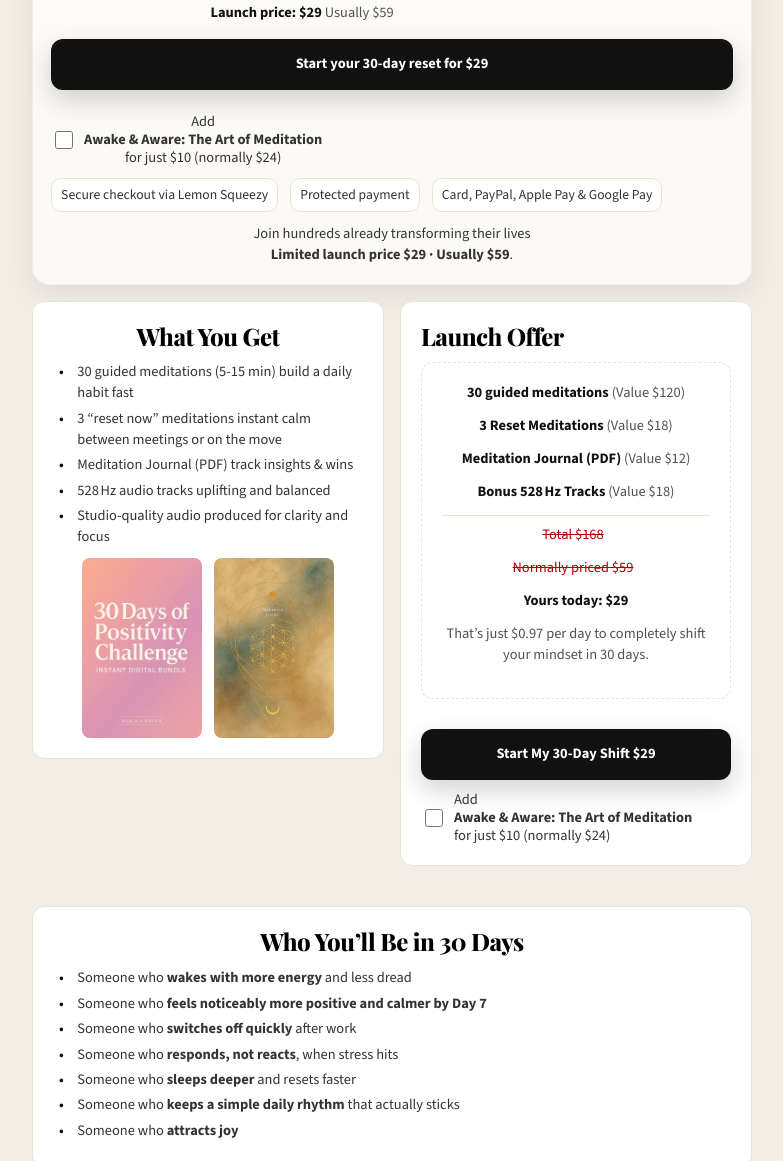
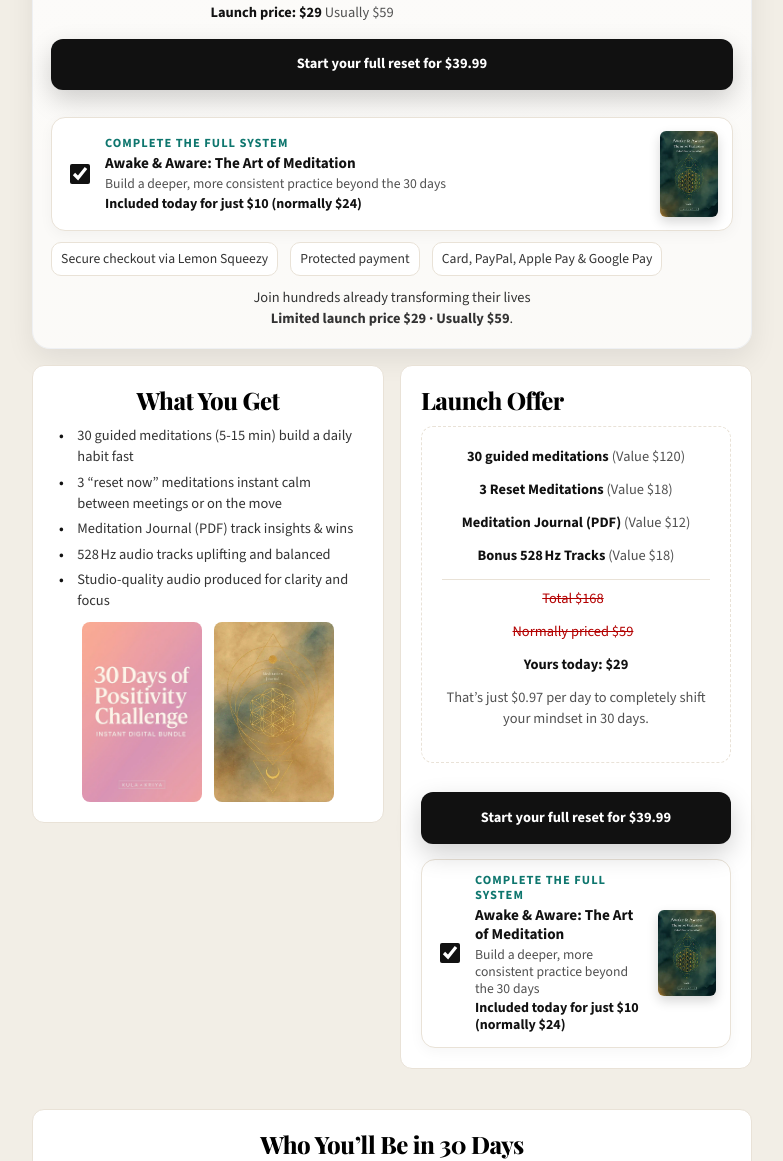
Before and after one commit to KulaKriya/positivitybundle, a website: page index.html in a window 1280 px wide. Shown: the part 518-1679 px from the top of the page, without its empty margins (248-1031 px from the left). Drawn offline with nearby package versions, Linux system fonts and the light colour scheme.

Commit message:
Add files via upload

```diff
--- a/index.html
+++ b/index.html
@@ -196,11 +196,36 @@
 
 
   /* Order bump */
-  .bump{margin:.4rem 0 0}
-  .bump-label{display:flex;align-items:center;justify-content:flex-start;gap:8px;font-size:.95rem;color:#333;cursor:pointer}
-  .bump input{width:18px;height:18px}
-  .bump-text{display:flex;flex-direction:column;line-height:1.25;}
-  .bump-line{display:block;}
+  .bump{margin:.65rem 0 0}
+  .bump-card{
+    display:block;
+    width:100%;
+    background:#fff;
+    border:1px solid var(--border);
+    border-radius:14px;
+    padding:13px 14px;
+    cursor:pointer;
+    box-shadow:0 4px 14px rgba(0,0,0,.04);
+    transition:border-color 160ms ease, box-shadow 160ms ease, transform 160ms ease;
+  }
+  .bump-card:hover{border-color:#111;box-shadow:0 8px 22px rgba(0,0,0,.08);transform:translateY(-1px)}
+  .bump-inner{display:flex;align-items:center;gap:12px}
+  .bump-card input{width:20px;height:20px;flex:0 0 auto;accent-color:#111}
+  .bump-content{display:flex;align-items:center;justify-content:space-between;gap:14px;flex:1;text-align:left}
+  .bump-text{display:flex;flex-direction:column;line-height:1.22;gap:3px;flex:1}
+  .bump-kicker{font-size:.82rem;text-transform:uppercase;letter-spacing:.08em;color:#0e766e;font-weight:800}
+  .bump-title{font-size:1rem;font-weight:900;color:#111}
+  .bump-outcome{font-size:.9rem;color:#515151}
+  .bump-price{font-size:.92rem;color:#111;font-weight:700}
+  .bump-image{width:58px;height:auto;border-radius:6px;box-shadow:0 5px 12px rgba(0,0,0,.16);transition:transform 160ms ease}
+  .bump-card:hover .bump-image{transform:scale(1.04)}
+  @media (max-width:600px){
+    .bump-card{padding:12px}
+    .bump-content{gap:10px}
+    .bump-image{width:50px}
+    .bump-title{font-size:.96rem}
+    .bump-outcome,.bump-price{font-size:.86rem}
+  }
 
 </style>
 
@@ -278,13 +303,19 @@ fbq('track', 'PageView');
     <div class="cta-row">
       <a href="https://kulakriya.lemonsqueezy.com/checkout/buy/647e8d2b-5ab5-4406-9932-d46ea765312d" class="cta js-checkout" id="cta-hero" data-base-url="https://kulakriya.lemonsqueezy.com/checkout/buy/647e8d2b-5ab5-4406-9932-d46ea765312d" data-bundle-url="https://kulakriya.lemonsqueezy.com/checkout/buy/228651ba-482d-45f4-9e67-570840f5c3f4" aria-label="Start your 30-day reset for $29">Start your 30-day reset for $29</a>
 <div class="bump">
-  <label class="bump-label">
-    <input type="checkbox" id="bump-hero">
-    <span class="bump-text">
-      <span class="bump-line">Add</span>
-      <span class="bump-line"><strong>Awake &amp; Aware: The Art of Meditation</strong></span>
-      <span class="bump-line">for just $10 (normally $24)</span>
-    </span>
+  <label class="bump-card">
+    <div class="bump-inner">
+      <input type="checkbox" id="bump-hero" checked>
+      <div class="bump-content">
+        <div class="bump-text">
+          <span class="bump-kicker">Complete the full system</span>
+          <span class="bump-title">Awake &amp; Aware: The Art of Meditation</span>
+          <span class="bump-outcome">Build a deeper, more consistent practice beyond the 30 days</span>
+          <span class="bump-price">Included today for just $10 (normally $24)</span>
+        </div>
+        <img src="awake_aware.webp" alt="Awake &amp; Aware book" class="bump-image">
+      </div>
+    </div>
   </label>
 </div>
       <div style="display:flex;gap:12px;flex-wrap:wrap;align-items:center">
@@ -329,13 +360,19 @@ fbq('track', 'PageView');
       </div>
       <a href="https://kulakriya.lemonsqueezy.com/checkout/buy/647e8d2b-5ab5-4406-9932-d46ea765312d" class="cta js-checkout" id="cta-mid" data-base-url="https://kulakriya.lemonsqueezy.com/checkout/buy/647e8d2b-5ab5-4406-9932-d46ea765312d" data-bundle-url="https://kulakriya.lemonsqueezy.com/checkout/buy/228651ba-482d-45f4-9e67-570840f5c3f4">Start My 30-Day Shift $29</a>
 <div class="bump">
-  <label class="bump-label">
-    <input type="checkbox" id="bump-mid">
-    <span class="bump-text">
-      <span class="bump-line">Add</span>
-      <span class="bump-line"><strong>Awake &amp; Aware: The Art of Meditation</strong></span>
-      <span class="bump-line">for just $10 (normally $24)</span>
-    </span>
+  <label class="bump-card">
+    <div class="bump-inner">
+      <input type="checkbox" id="bump-mid" checked>
+      <div class="bump-content">
+        <div class="bump-text">
+          <span class="bump-kicker">Complete the full system</span>
+          <span class="bump-title">Awake &amp; Aware: The Art of Meditation</span>
+          <span class="bump-outcome">Build a deeper, more consistent practice beyond the 30 days</span>
+          <span class="bump-price">Included today for just $10 (normally $24)</span>
+        </div>
+        <img src="awake_aware.webp" alt="Awake &amp; Aware book" class="bump-image">
+      </div>
+    </div>
   </label>
 </div>
     </div>
@@ -440,13 +477,19 @@ fbq('track', 'PageView');
 </div>
       <a href="https://kulakriya.lemonsqueezy.com/checkout/buy/647e8d2b-5ab5-4406-9932-d46ea765312d" class="cta js-checkout" id="cta-after-guarantee" data-base-url="https://kulakriya.lemonsqueezy.com/checkout/buy/647e8d2b-5ab5-4406-9932-d46ea765312d" data-bundle-url="https://kulakriya.lemonsqueezy.com/checkout/buy/228651ba-482d-45f4-9e67-570840f5c3f4">Start My 30-Day Shift $29</a>
 <div class="bump">
-  <label class="bump-label">
-    <input type="checkbox" id="bump-after">
-    <span class="bump-text">
-      <span class="bump-line">Add</span>
-      <span class="bump-line"><strong>Awake &amp; Aware: The Art of Meditation</strong></span>
-      <span class="bump-line">for just $10 (normally $24)</span>
-    </span>
+  <label class="bump-card">
+    <div class="bump-inner">
+      <input type="checkbox" id="bump-after" checked>
+      <div class="bump-content">
+        <div class="bump-text">
+          <span class="bump-kicker">Complete the full system</span>
+          <span class="bump-title">Awake &amp; Aware: The Art of Meditation</span>
+          <span class="bump-outcome">Build a deeper, more consistent practice beyond the 30 days</span>
+          <span class="bump-price">Included today for just $10 (normally $24)</span>
+        </div>
+        <img src="awake_aware.webp" alt="Awake &amp; Aware book" class="bump-image">
+      </div>
+    </div>
   </label>
 </div>
     </div>
@@ -538,14 +581,30 @@ fbq('track', 'PageView');
   }
 
   document.addEventListener('DOMContentLoaded', function(){
+    function updateButton(btn){
+      var parent = btn.closest('section, .panel, .hero-panel') || document;
+      var bump = parent.querySelector('input[id^="bump-"]');
+      var useBundle = bump && bump.checked;
+      var nextUrl = useBundle ? btn.dataset.bundleUrl : btn.dataset.baseUrl;
+      if (nextUrl) btn.href = nextUrl;
+      if (btn.id !== 'cta-aware-stripe') {
+        btn.textContent = useBundle ? 'Start your full reset for $39.99' : 'Start your 30-day reset for $29';
+      }
+    }
+
     document.querySelectorAll('a.js-checkout').forEach(function(btn){
+      updateButton(btn);
+      var parent = btn.closest('section, .panel, .hero-panel') || document;
+      var bump = parent.querySelector('input[id^="bump-"]');
+      if (bump) {
+        bump.addEventListener('change', function(){ updateButton(btn); });
+      }
       btn.addEventListener('click', function(){
+        updateButton(btn);
         var parent = btn.closest('section, .panel, .hero-panel') || document;
         var bump = parent.querySelector('input[id^="bump-"]');
         var useBundle = bump && bump.checked;
-        var nextUrl = useBundle ? btn.dataset.bundleUrl : btn.dataset.baseUrl;
-        if (nextUrl) btn.href = nextUrl;
-        trackCheckout(useBundle ? '30 Days + Awake & Aware Bundle' : btn.textContent.trim());
+        trackCheckout(useBundle ? '30 Days + Awake & Aware Bundle' : '30 Days of Positivity');
       });
     });
   });
```
